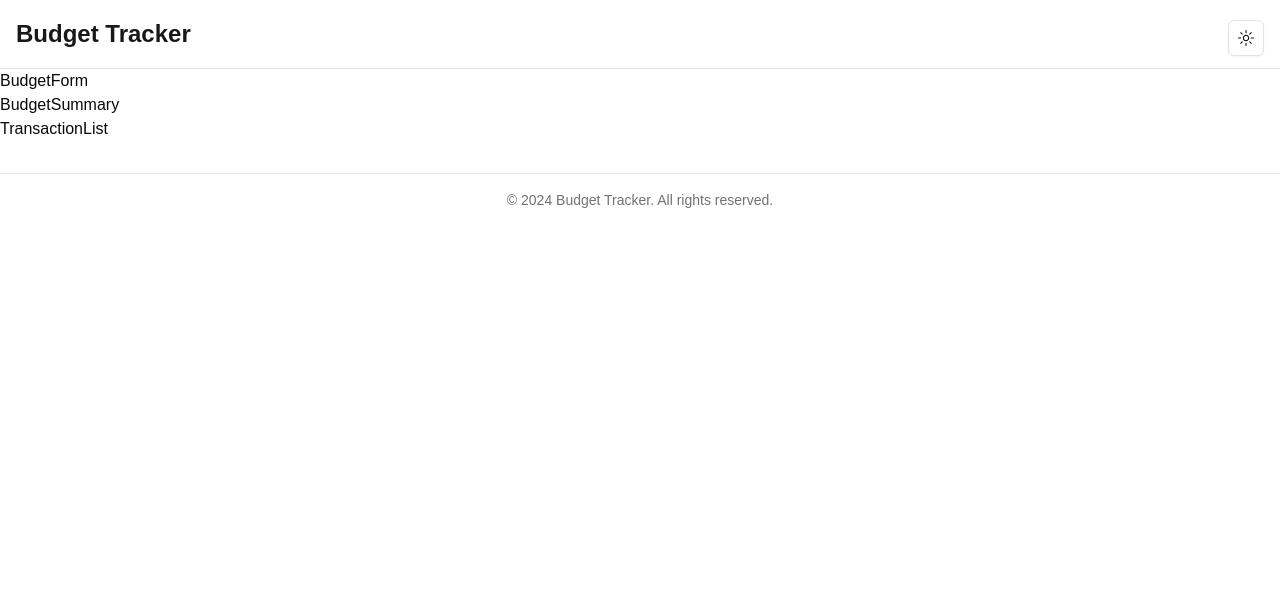
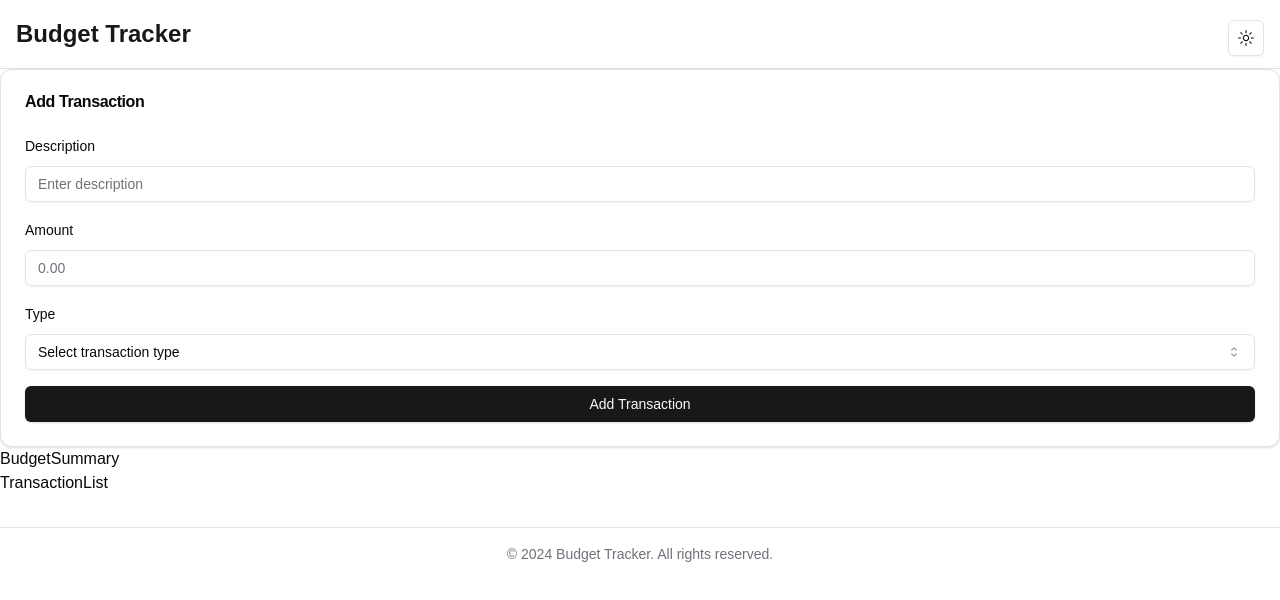
Before and after one commit to niclastanskanen/nextjs-ithogskolan-budget-tracker, a Next.js app: page / in a window 1280 px wide. Shown: the top 600 px of the page. Built offline with nearby package versions, Linux system fonts and the light colour scheme.

Commit message:
Add Card, Label, Input, and Select components for creating a styled form in BudgetForm

```diff
--- a/components/BudgetForm.tsx
+++ b/components/BudgetForm.tsx
@@ -1,5 +1,64 @@
+import { Card, CardContent, CardHeader, CardTitle } from "@/components/ui/card";
+import { Label } from "@/components/ui/label";
+import { Input } from "@/components/ui/input";
+import {
+  Select,
+  SelectContent,
+  SelectItem,
+  SelectTrigger,
+  SelectValue,
+} from "@/components/ui/select";
+import { Button } from "@/components/ui/button";
+
 const BudgetForm = () => {
-  return <div>BudgetForm</div>;
+  return (
+    <Card>
+      <CardHeader>
+        <CardTitle>Add Transaction</CardTitle>
+      </CardHeader>
+      <CardContent>
+        <form className="space-y-4">
+          <div className="space-y-2">
+            <Label htmlFor="description">Description</Label>
+            <Input
+              id="description"
+              type="text"
+              placeholder="Enter description"
+              required
+              className="w-full"
+            />
+          </div>
+          <div className="space-y-2">
+            <Label htmlFor="amount">Amount</Label>
+            <Input
+              id="amount"
+              type="number"
+              placeholder="0.00"
+              step="0.01"
+              min="0"
+              required
+              className="w-full"
+            />
+          </div>
+          <div className="space-y-2">
+            <Label htmlFor="type">Type</Label>
+            <Select required>
+              <SelectTrigger id="type" className="w-full">
+                <SelectValue placeholder="Select transaction type" />
+              </SelectTrigger>
+              <SelectContent>
+                <SelectItem value="income">Income</SelectItem>
+                <SelectItem value="expense">Expense</SelectItem>
+              </SelectContent>
+            </Select>
+          </div>
+          <Button type="submit" className="w-full">
+            Add Transaction
+          </Button>
+        </form>
+      </CardContent>
+    </Card>
+  );
 };
 
 export default BudgetForm;
```
